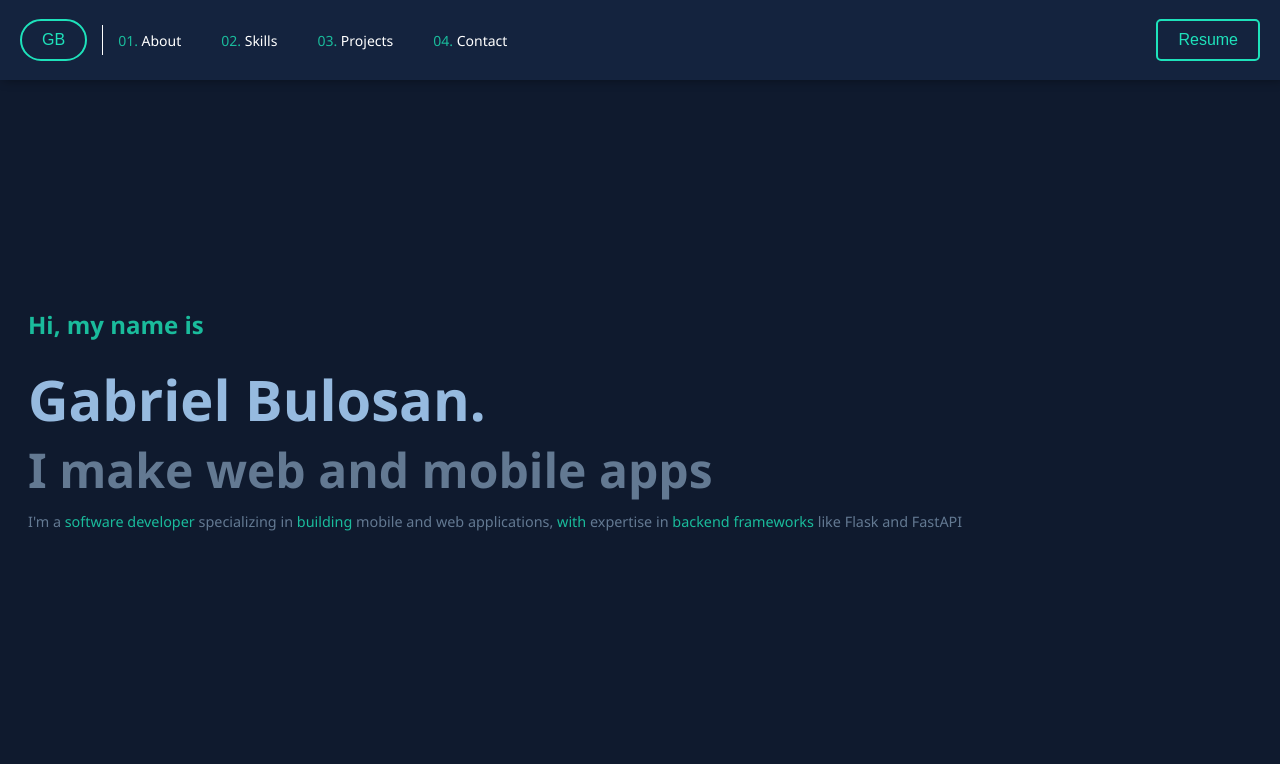
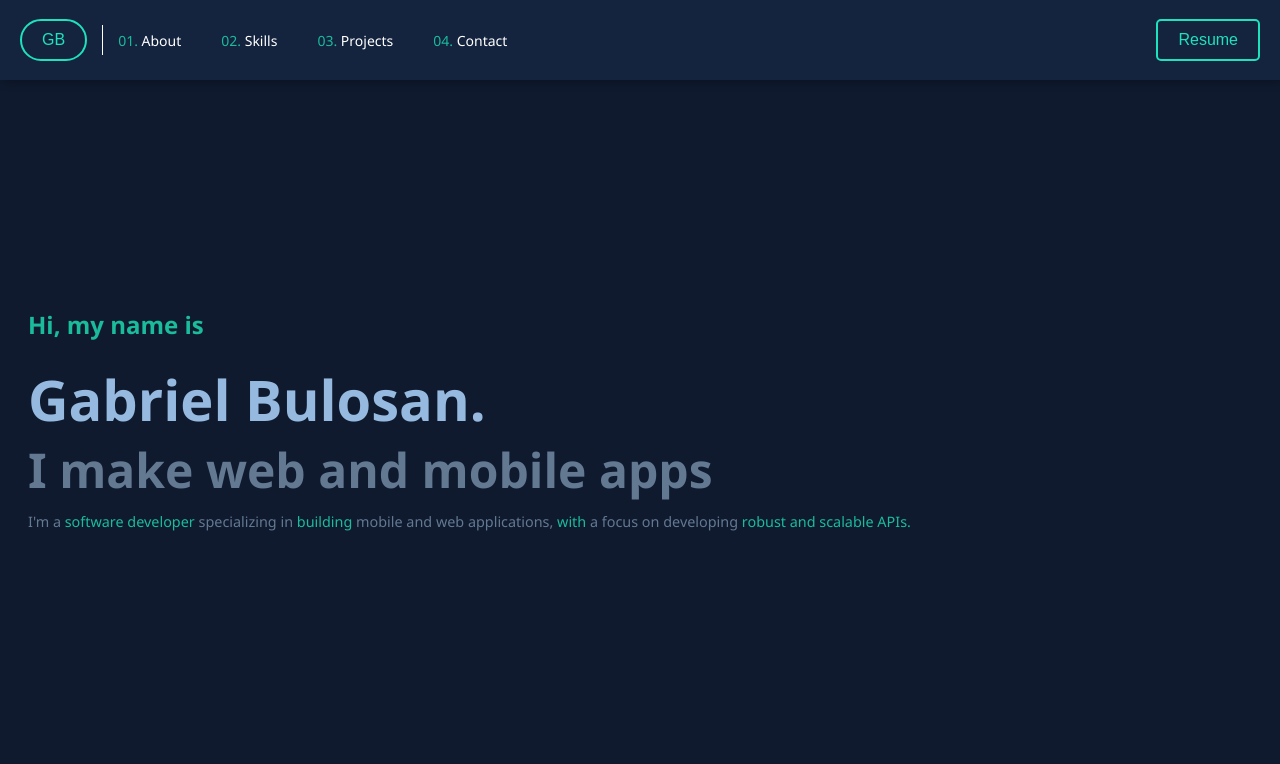
Before and after one commit to gabrielnakoa/sample_portfolio_gabriel_b, a plain HTML site: page index.html in a window 1280 px wide. Shown: the top 764 px of the page. Drawn offline with Linux system fonts and the light colour scheme.

```diff
--- a/index.html
+++ b/index.html
@@ -47,7 +47,7 @@
                 <p class="description">
                 I'm a <span class="highlight">software developer</span>
                 specializing in <span class="highlight">building </span>mobile and web applications,
-                <span class="highlight"> with</span> expertise in <span class="highlight">backend frameworks</span> like Flask and FastAPI
+                <span class="highlight"> with</span> a focus on developing<span class="highlight"> robust and scalable APIs.</span>
                 </p>
             </div>
         </div>
```
Also changed, not shown: ph0tos/handsome.png, ph0tos/handsome1.png (added), 1 other file.
